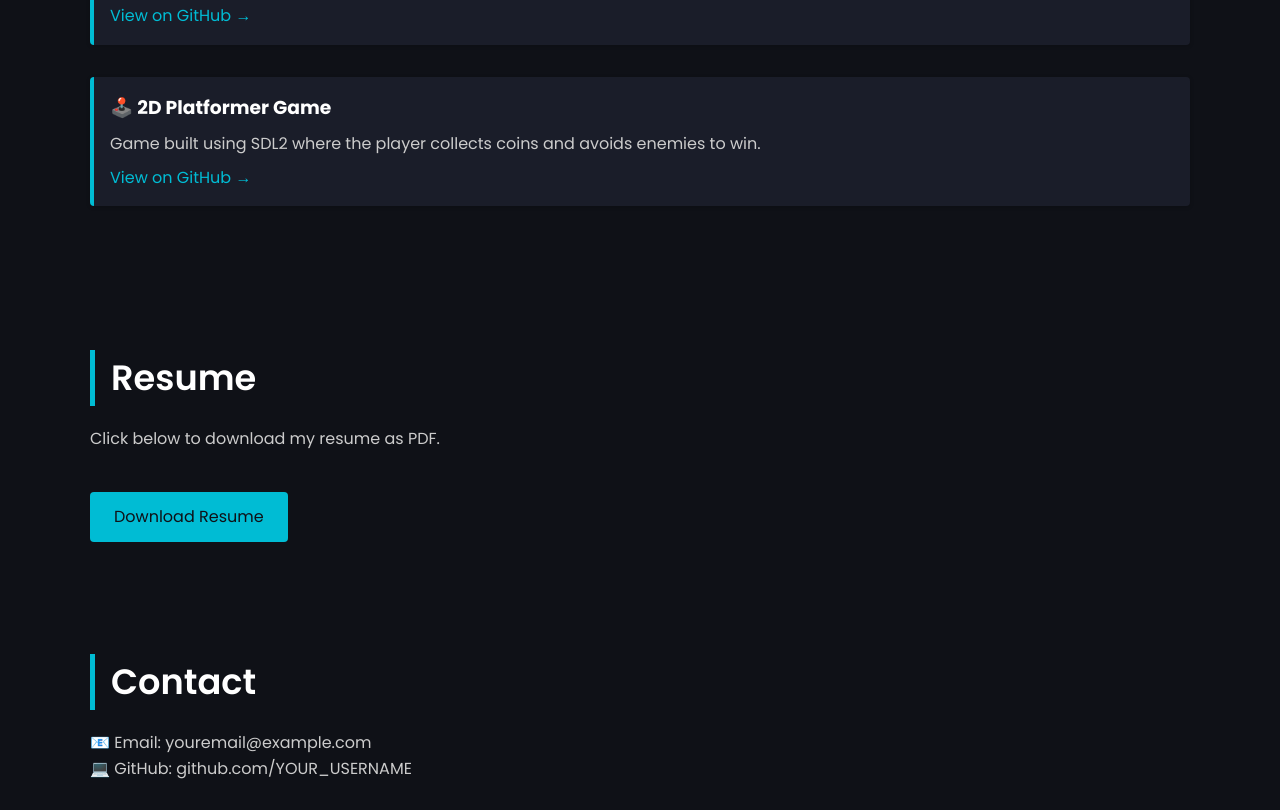
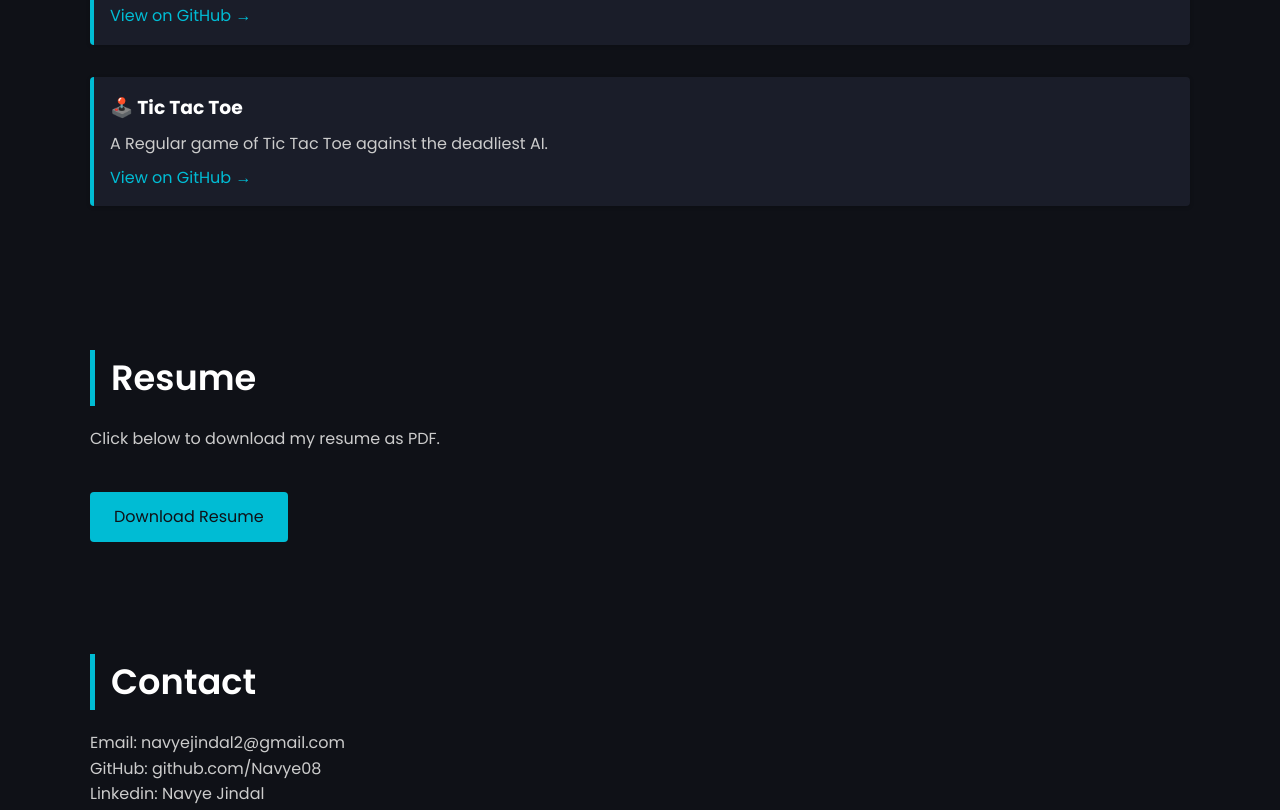
Before and after one commit to Navye08/Portfolio, a plain HTML site: page index.html in a window 1280 px wide. Shown: the part 1257-2067 px from the top of the page. Drawn offline with Linux system fonts and the light colour scheme.

Commit message:
Update: latest changes to portfolio

```diff
--- a/index.html
+++ b/index.html
@@ -58,13 +58,13 @@
       <div class="project">
         <h3>🎯 Sudoku Solver in C</h3>
         <p>Console-based Sudoku game that solves any 9x9 puzzle using backtracking.</p>
-        <a href="https://github.com/YOUR_USERNAME/sudoku-solver" target="_blank">View on GitHub →</a>
+        <a href="https://github.com/Navye08/Sudoku-solver" target="_blank">View on GitHub →</a>
       </div>
 
       <div class="project">
-        <h3>🕹️ 2D Platformer Game</h3>
-        <p>Game built using SDL2 where the player collects coins and avoids enemies to win.</p>
-        <a href="https://github.com/YOUR_USERNAME/platformer-game" target="_blank">View on GitHub →</a>
+        <h3>🕹️ Tic Tac Toe</h3>
+        <p>A Regular game of Tic Tac Toe against the deadliest AI.</p>
+        <a href="https://github.com/Navye08/Tic-Tac-Toe-SDL" target="_blank">View on GitHub →</a>
       </div>
     </div>
   </section>
@@ -80,8 +80,9 @@
   <section id="contact" class="section">
     <div class="container">
       <h2>Contact</h2>
-      <p>📧 Email: <a href="mailto:youremail@example.com">youremail@example.com</a></p>
-      <p>💻 GitHub: <a href="https://github.com/YOUR_USERNAME" target="_blank">github.com/YOUR_USERNAME</a></p>
+      <p> Email: <a href="mailto:navyejindal2@gmail.com">navyejindal2@gmail.com</a></p>
+      <p> GitHub: <a href="https://github.com/Navye08" target="_blank">github.com/Navye08</a></p>
+      <P> Linkedin: <a href="https://linkedin.com/in/navyejindal" target="_blank">Navye Jindal</a></p>
     </div>
   </section>
 
```
